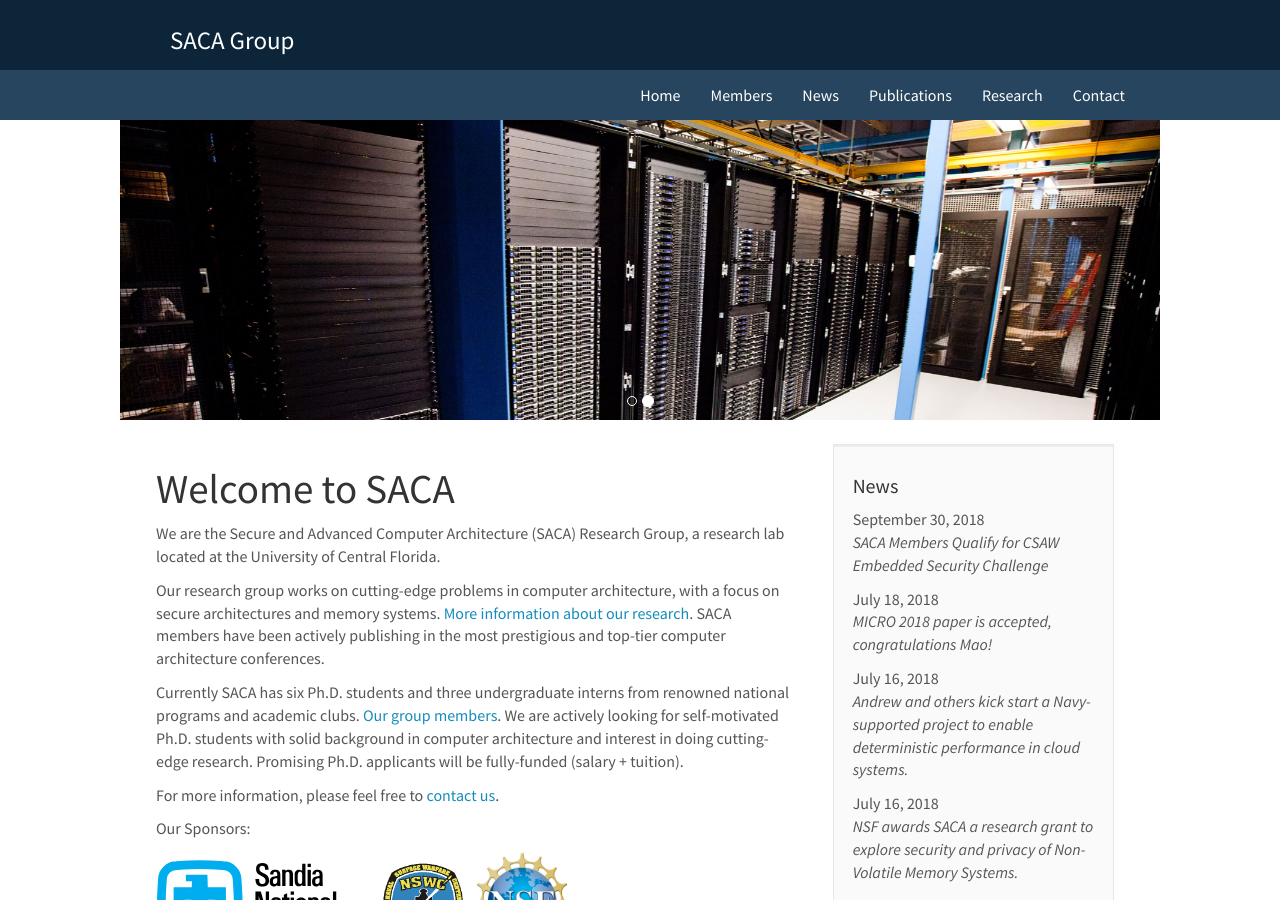
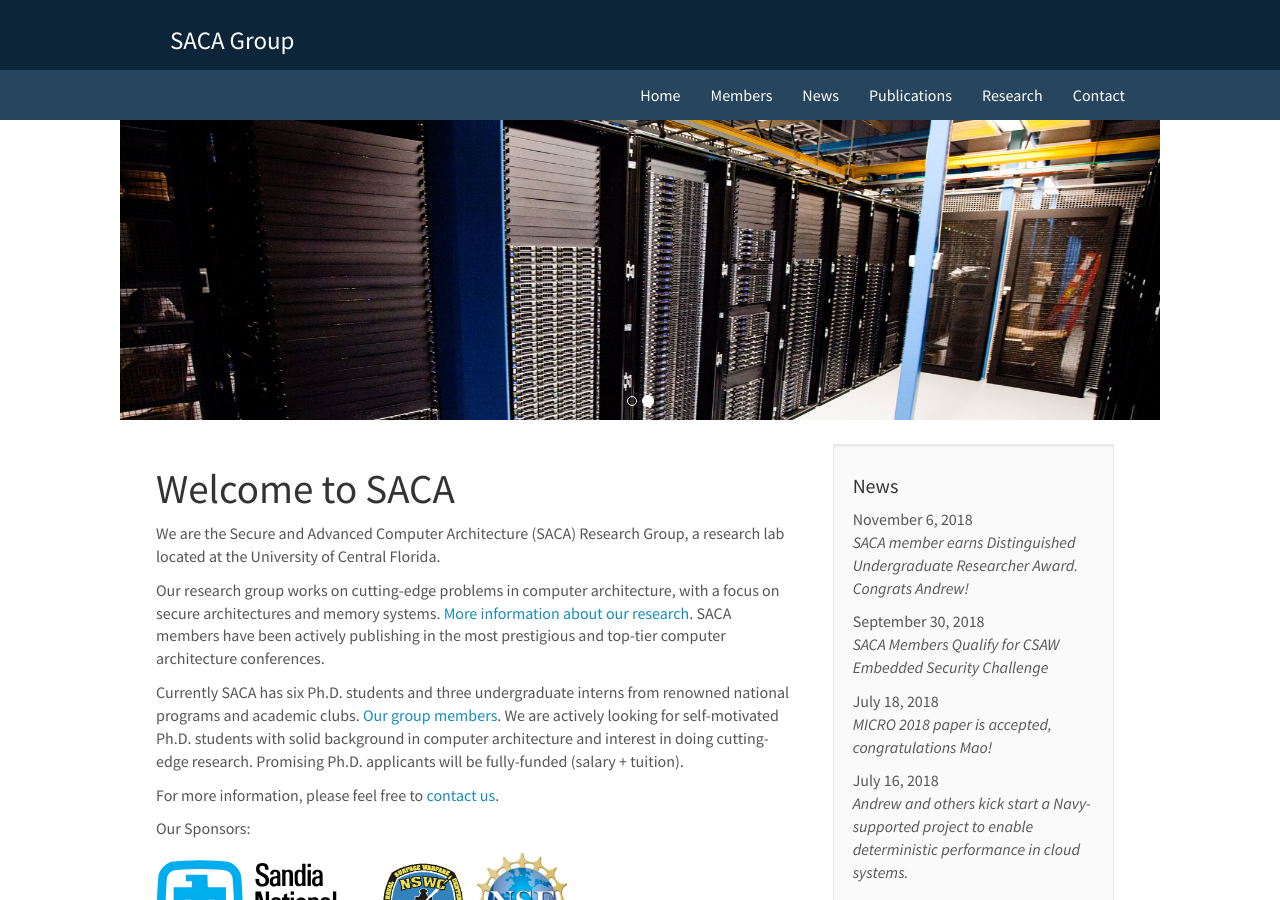
Before and after one commit to sacagroup/sacagroup.github.io, a Jekyll site: the page built from _pages/home.md, in a window 1280 px wide and 900 px high. Built offline with Jekyll 4.4.1, drawn with Linux system fonts in a browser that asks for light colours; nearby versions of some CDN libraries.

Commit message:
Add DURA

```diff
--- a/_data/news.yml
+++ b/_data/news.yml
@@ -1,6 +1,10 @@
+- date: November 6, 2018
+  headline: "SACA member earns Distinguished Undergraduate Researcher Award. Congrats Andrew!"
+  descr: "Congratulations to Andrew Hughes for earning the Distinguished Undergraduate Researcher Award by the Office of Undergraduate Research. Only twelve awards are given per year."
+
 - date: September 30, 2018
   headline: "SACA Members Qualify for CSAW Embedded Security Challenge"
-  descr: "Congratulations to our members who have qualified for the finals round of the Embedded Security Challenge at the Cybersecurity Awareness Week at New York University Tandon. <a href='https://github.com/momalab/csaw_esc_2018/blob/master/finalists2018.md'>More information.</a>"
+  descr: "Congratulations to our members who have qualified for the finals round of the Embedded Security Challenge at the Cybersecurity Awareness Week at New York University Tandon. <a href='https://csaw.engineering.nyu.edu/esc/csaw18-finalists'>More information.</a>"
 
 - date: July 18, 2018
   headline: "MICRO 2018 paper is accepted, congratulations Mao!"
```
